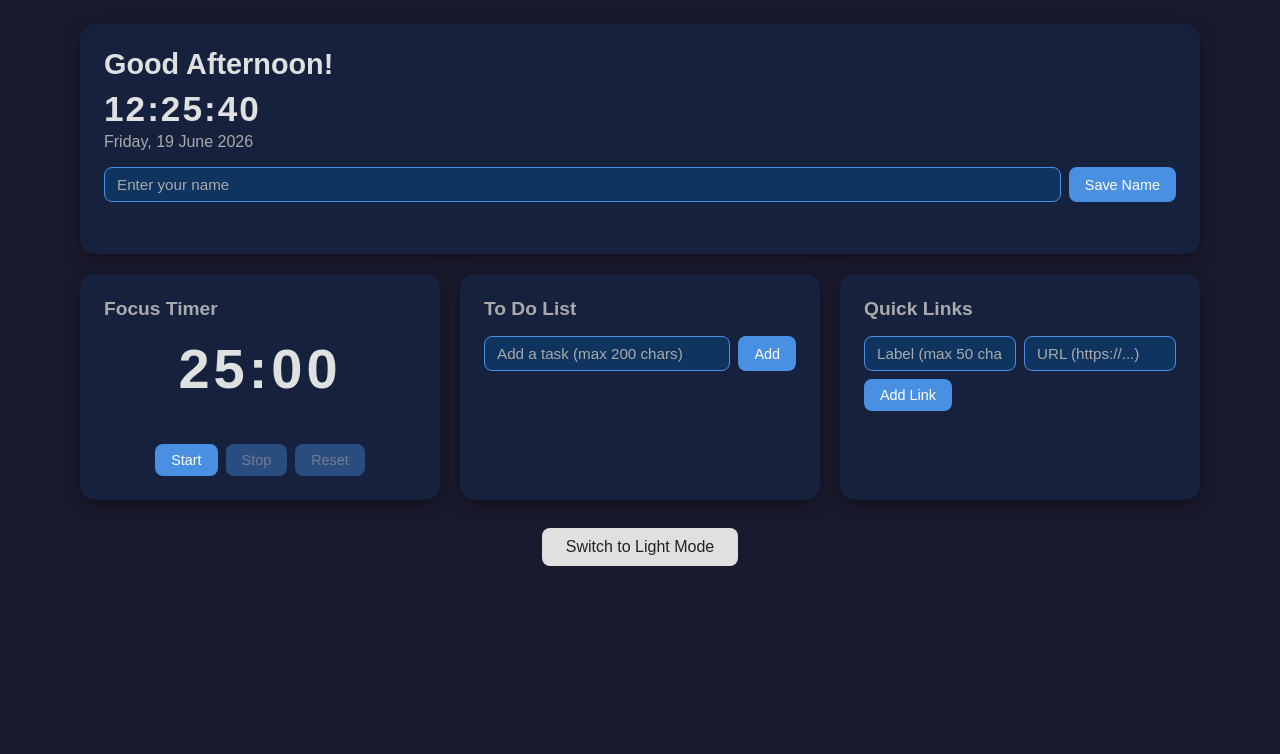
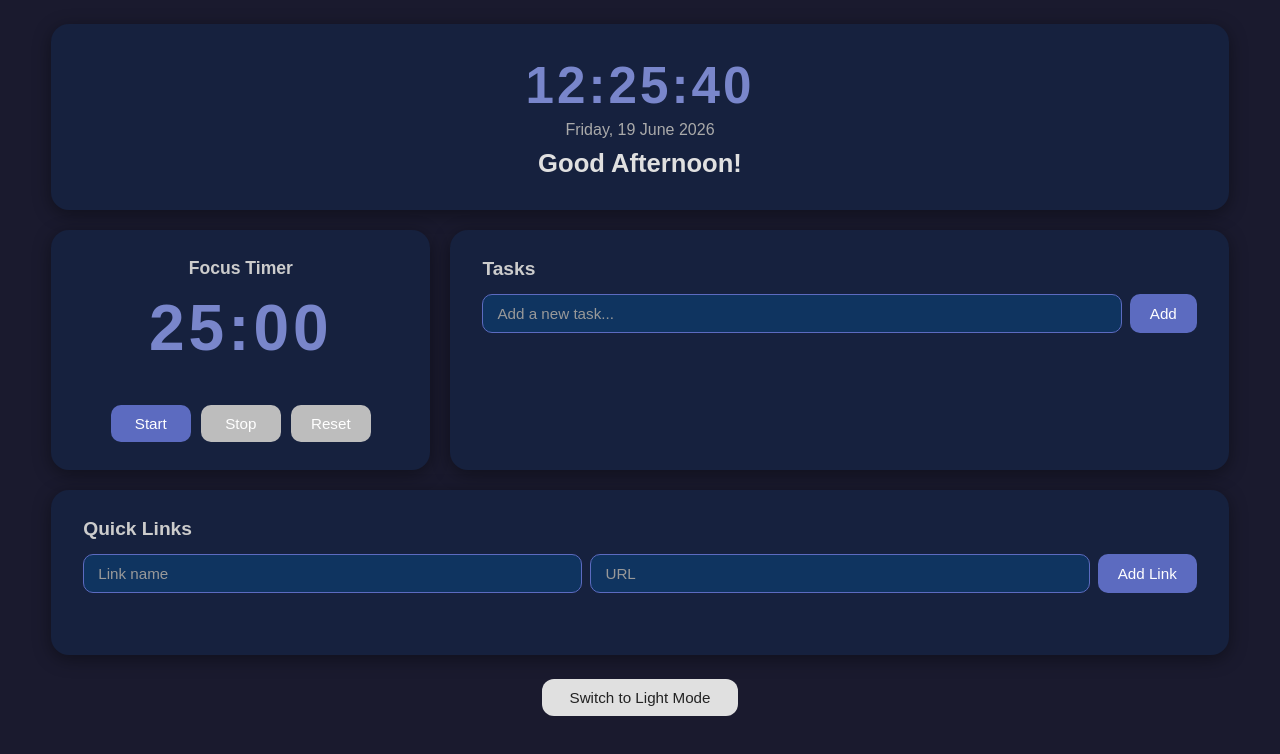
Before and after one commit to siddik-bot/CodingCamp-15June26-Muhammad-Siddik, a plain HTML site: page index.html in a window 1280 px wide. Both pictures are taken after a click on the button "Switch to Dark Mode". Drawn offline with Linux system fonts and the light colour scheme.

Commit message:
Initial Life Dashboard Project

```diff
--- a/css/style.css
+++ b/css/style.css
@@ -14,7 +14,8 @@
 
 body {
   font-family: Arial, sans-serif;
-  background: #f2f2f2;
+  /* Light green background */
+  background: #d4edda;
   color: #222;
   min-height: 100vh;
   transition: background 0.3s, color 0.3s;
@@ -22,50 +23,55 @@ body {
 
 /* ------------------------------------------------------------
    LAYOUT — RESPONSIVE GRID (Req 12)
+   Desktop: greeting full-width, then 2-col, then links below
    ------------------------------------------------------------ */
 
 .container {
-  width: 90%;
-  max-width: 1400px;
+  width: 92%;
+  max-width: 1200px;
   margin: 0 auto;
-  padding: 24px 16px;
+  padding: 24px 0;
   display: grid;
   gap: 20px;
-  /* Mobile-first: single column (Req 12.2) */
+  /* Mobile: single column */
   grid-template-columns: 1fr;
+  grid-template-areas:
+    "greeting"
+    "timer"
+    "tasks"
+    "links"
+    "darkmode";
 }
 
-/* Two-column at 768px–1279px (Req 12.3) */
+/* Two-column at 768px–1279px */
 @media (min-width: 768px) and (max-width: 1279px) {
   .container {
     grid-template-columns: 1fr 1fr;
-  }
-
-  /* Greeting spans full width */
-  .card--greeting {
-    grid-column: 1 / -1;
-  }
-
-  /* Dark mode button spans full width */
-  .darkmode-row {
-    grid-column: 1 / -1;
+    grid-template-areas:
+      "greeting greeting"
+      "timer    tasks"
+      "links    links"
+      "darkmode darkmode";
   }
 }
 
-/* Three+ columns at 1280px and above (Req 12.4) */
+/* Three columns at 1280px+ */
 @media (min-width: 1280px) {
   .container {
-    grid-template-columns: repeat(3, 1fr);
-  }
-
-  .card--greeting {
-    grid-column: 1 / -1;
-  }
-
-  .darkmode-row {
-    grid-column: 1 / -1;
+    grid-template-columns: 1fr 1fr 1fr;
+    grid-template-areas:
+      "greeting greeting greeting"
+      "timer    tasks    tasks"
+      "links    links    links"
+      "darkmode darkmode darkmode";
   }
 }
+
+.card--greeting { grid-area: greeting; }
+.card--timer    { grid-area: timer; }
+.card--tasks    { grid-area: tasks; }
+.card--links    { grid-area: links; }
+.darkmode-row   { grid-area: darkmode; }
 
 /* ------------------------------------------------------------
    CARD
@@ -73,141 +79,140 @@ body {
 
 .card {
   background: #fff;
-  padding: 24px;
-  border-radius: 15px;
-  box-shadow: 0 5px 15px rgba(0, 0, 0, 0.1);
-}
-
-h1 {
-  font-size: 1.8rem;
-  margin-bottom: 4px;
-}
-
-h2 {
-  font-size: 1.2rem;
-  margin-bottom: 16px;
-  color: #444;
+  padding: 28px 32px;
+  border-radius: 18px;
+  box-shadow: 0 4px 18px rgba(0, 0, 0, 0.08);
 }
 
 /* ------------------------------------------------------------
-   GREETING WIDGET (Req 1, 2, 3)
+   GREETING WIDGET
    ------------------------------------------------------------ */
 
+.card--greeting {
+  text-align: center;
+  padding: 32px;
+}
+
 #clock {
-  font-size: 2.2rem;
+  font-size: 3.2rem;
   font-weight: bold;
-  letter-spacing: 2px;
-  margin: 8px 0 4px;
+  color: #5c6bc0;
+  letter-spacing: 3px;
+  margin-bottom: 6px;
 }
 
 #date {
   font-size: 1rem;
-  color: #666;
-  margin-bottom: 16px;
+  color: #555;
+  margin-bottom: 10px;
 }
 
-.username-form {
-  display: flex;
-  gap: 8px;
-  flex-wrap: wrap;
-  margin-top: 12px;
-}
-
-.username-form input {
-  flex: 1;
-  min-width: 160px;
-  padding: 8px 12px;
-  border: 1px solid #ccc;
-  border-radius: 8px;
-  font-size: 0.95rem;
+#greeting {
+  font-size: 1.6rem;
+  font-weight: bold;
+  color: #222;
 }
 
 /* ------------------------------------------------------------
-   TIMER (Req 4)
+   FOCUS TIMER
    ------------------------------------------------------------ */
 
+.card--timer {
+  text-align: center;
+}
+
+.card--timer h2 {
+  font-size: 1.1rem;
+  font-weight: bold;
+  color: #333;
+  margin-bottom: 12px;
+}
+
 .timer-display {
-  font-size: 3.5rem;
+  font-size: 4rem;
   font-weight: bold;
-  text-align: center;
+  color: #5c6bc0;
   letter-spacing: 4px;
-  margin: 12px 0;
+  margin: 12px 0 8px;
 }
 
 .timer-notification {
-  text-align: center;
   color: #e63946;
   font-weight: bold;
   min-height: 1.4em;
-  margin-bottom: 8px;
+  margin-bottom: 12px;
+  font-size: 0.9rem;
 }
 
 .timer-controls {
   display: flex;
-  gap: 8px;
+  gap: 10px;
   justify-content: center;
   flex-wrap: wrap;
 }
 
-/* ------------------------------------------------------------
-   BUTTONS
-   ------------------------------------------------------------ */
-
-button {
-  padding: 8px 16px;
-  border: none;
-  border-radius: 8px;
-  cursor: pointer;
-  font-size: 0.9rem;
-  background: #4a90e2;
+.timer-controls button {
+  min-width: 80px;
+  background: #5c6bc0;
   color: #fff;
-  transition: background 0.2s, opacity 0.2s;
+  border-radius: 10px;
+  padding: 10px 18px;
+  font-size: 0.95rem;
 }
 
-button:hover:not(:disabled) {
-  background: #357abd;
+.timer-controls button:hover:not(:disabled) {
+  background: #3f51b5;
 }
 
-button:disabled {
-  opacity: 0.4;
+.timer-controls button:disabled {
+  background: #bdbdbd;
   cursor: not-allowed;
-}
-
-button.btn-edit {
-  background: #f0a500;
-}
-
-button.btn-edit:hover:not(:disabled) {
-  background: #c98400;
-}
-
-button.btn-delete {
-  background: #e63946;
-}
-
-button.btn-delete:hover:not(:disabled) {
-  background: #c0282f;
+  opacity: 1;
 }
 
 /* ------------------------------------------------------------
-   TASK INPUT
+   TASKS
    ------------------------------------------------------------ */
+
+.card--tasks h2 {
+  font-size: 1.2rem;
+  font-weight: bold;
+  color: #333;
+  margin-bottom: 14px;
+}
 
 .task-input-row {
   display: flex;
   gap: 8px;
-  flex-wrap: wrap;
-  margin-bottom: 8px;
+  margin-bottom: 6px;
 }
 
 .task-input-row input {
   flex: 1;
-  min-width: 160px;
+  padding: 10px 14px;
+  border: 1.5px solid #c5cae9;
+  border-radius: 10px;
+  font-size: 0.95rem;
+  outline: none;
+  transition: border-color 0.2s;
 }
 
-/* ------------------------------------------------------------
-   TASK LIST (Req 5–9)
-   ------------------------------------------------------------ */
+.task-input-row input:focus {
+  border-color: #5c6bc0;
+}
+
+.task-input-row button {
+  background: #5c6bc0;
+  color: #fff;
+  border-radius: 10px;
+  padding: 10px 20px;
+  font-size: 0.95rem;
+  white-space: nowrap;
+}
+
+.task-input-row button:hover {
+  background: #3f51b5;
+}
 
 #taskList {
   list-style: none;
@@ -217,109 +222,188 @@ button.btn-delete:hover:not(:disabled) {
 .task-item {
   display: flex;
   align-items: center;
-  gap: 8px;
-  padding: 8px 4px;
-  border-bottom: 1px solid #eee;
-  flex-wrap: wrap;
+  gap: 10px;
+  padding: 10px 4px;
+  border-bottom: 1px solid #f0f0f0;
 }
 
 .task-item:last-child {
   border-bottom: none;
 }
 
+.task-item input[type="checkbox"] {
+  width: 18px;
+  height: 18px;
+  accent-color: #5c6bc0;
+  cursor: pointer;
+  flex-shrink: 0;
+}
+
 .task-title {
   flex: 1;
+  font-size: 0.95rem;
   word-break: break-word;
+  color: #333;
 }
 
 /* Req 7.2 — strikethrough for completed tasks */
 .task-done {
   text-decoration: line-through;
-  color: #999;
+  color: #aaa;
+}
+
+.btn-edit {
+  background: #f0a500;
+  color: #fff;
+  border: none;
+  border-radius: 8px;
+  padding: 6px 12px;
+  font-size: 0.82rem;
+  cursor: pointer;
+  flex-shrink: 0;
+}
+
+.btn-edit:hover {
+  background: #c98400;
+}
+
+.btn-delete {
+  background: #e63946;
+  color: #fff;
+  border: none;
+  border-radius: 8px;
+  padding: 6px 14px;
+  font-size: 0.82rem;
+  cursor: pointer;
+  flex-shrink: 0;
+}
+
+.btn-delete:hover {
+  background: #c0282f;
 }
 
 .edit-input {
   flex: 1;
-  min-width: 120px;
   padding: 6px 10px;
-  border: 1px solid #4a90e2;
-  border-radius: 6px;
+  border: 1.5px solid #5c6bc0;
+  border-radius: 8px;
   font-size: 0.95rem;
+  outline: none;
 }
 
 /* ------------------------------------------------------------
-   QUICK LINKS (Req 10)
+   QUICK LINKS
    ------------------------------------------------------------ */
+
+.card--links h2 {
+  font-size: 1.2rem;
+  font-weight: bold;
+  color: #333;
+  margin-bottom: 14px;
+}
 
 .link-input-group {
   display: flex;
   gap: 8px;
   flex-wrap: wrap;
-  margin-bottom: 8px;
+  margin-bottom: 6px;
 }
 
 .link-input-group input {
   flex: 1;
   min-width: 120px;
+  padding: 10px 14px;
+  border: 1.5px solid #c5cae9;
+  border-radius: 10px;
+  font-size: 0.95rem;
+  outline: none;
+  transition: border-color 0.2s;
 }
 
-#linkList {
-  list-style: none;
-  margin-top: 8px;
+.link-input-group input:focus {
+  border-color: #5c6bc0;
 }
 
-.link-item {
+.link-input-group button {
+  background: #5c6bc0;
+  color: #fff;
+  border: none;
+  border-radius: 10px;
+  padding: 10px 20px;
+  font-size: 0.95rem;
+  cursor: pointer;
+  white-space: nowrap;
+}
+
+.link-input-group button:hover {
+  background: #3f51b5;
+}
+
+/* Link pills — like the buttons with × in the screenshot */
+.link-pills {
+  display: flex;
+  flex-wrap: wrap;
+  gap: 10px;
+  margin-top: 12px;
+}
+
+.link-pill {
+  display: inline-flex;
+  align-items: center;
+  gap: 8px;
+  background: #5c6bc0;
+  color: #fff;
+  border-radius: 10px;
+  padding: 8px 14px;
+  font-size: 0.9rem;
+  text-decoration: none;
+}
+
+.link-pill a {
+  color: #fff;
+  text-decoration: none;
+}
+
+.link-pill:hover {
+  background: #3f51b5;
+}
+
+.link-pill-delete {
+  background: rgba(255,255,255,0.25);
+  border: none;
+  border-radius: 50%;
+  width: 20px;
+  height: 20px;
+  color: #fff;
+  font-size: 0.8rem;
+  cursor: pointer;
   display: flex;
   align-items: center;
-  gap: 8px;
-  padding: 6px 4px;
-  border-bottom: 1px solid #eee;
+  justify-content: center;
+  padding: 0;
+  flex-shrink: 0;
+  line-height: 1;
 }
 
-.link-item:last-child {
-  border-bottom: none;
-}
-
-.link-item a {
-  flex: 1;
-  color: #4a90e2;
-  text-decoration: none;
-  word-break: break-all;
-}
-
-.link-item a:hover {
-  text-decoration: underline;
+.link-pill-delete:hover {
+  background: rgba(255,255,255,0.45);
 }
 
 /* ------------------------------------------------------------
-   SHARED INPUTS
+   SHARED
    ------------------------------------------------------------ */
 
-input[type="text"],
-input[type="url"] {
-  padding: 8px 12px;
-  border: 1px solid #ccc;
-  border-radius: 8px;
-  font-size: 0.95rem;
-  width: 100%;
-  transition: border-color 0.2s;
+button {
+  border: none;
+  cursor: pointer;
+  transition: background 0.2s;
 }
-
-input[type="text"]:focus,
-input[type="url"]:focus {
-  outline: none;
-  border-color: #4a90e2;
-}
-
-/* ------------------------------------------------------------
-   VALIDATION MESSAGES
-   ------------------------------------------------------------ */
 
 .error-msg {
   color: #e63946;
-  font-size: 0.85rem;
+  font-size: 0.82rem;
   min-height: 1.2em;
-  margin: 4px 0 8px;
+  margin: 2px 0 6px;
 }
 
 /* ------------------------------------------------------------
@@ -329,17 +413,19 @@ input[type="url"]:focus {
 .darkmode-row {
   display: flex;
   justify-content: center;
-  padding: 8px 0;
+  padding: 4px 0 16px;
 }
 
 #darkModeBtn {
-  background: #555;
-  padding: 10px 24px;
-  font-size: 1rem;
+  background: #5c6bc0;
+  color: #fff;
+  border-radius: 12px;
+  padding: 10px 28px;
+  font-size: 0.95rem;
 }
 
 #darkModeBtn:hover {
-  background: #333;
+  background: #3f51b5;
 }
 
 /* ------------------------------------------------------------
@@ -353,41 +439,54 @@ body.dark {
 
 body.dark .card {
   background: #16213e;
-  box-shadow: 0 5px 15px rgba(0, 0, 0, 0.4);
+  box-shadow: 0 4px 18px rgba(0, 0, 0, 0.4);
 }
 
-body.dark h2 {
-  color: #aaa;
+body.dark #clock {
+  color: #7986cb;
 }
 
 body.dark #date {
   color: #aaa;
 }
 
-body.dark input[type="text"],
-body.dark input[type="url"],
-body.dark .edit-input {
-  background: #0f3460;
+body.dark #greeting {
   color: #e0e0e0;
-  border-color: #4a90e2;
 }
 
-body.dark input[type="text"]::placeholder,
-body.dark input[type="url"]::placeholder {
-  color: #aaa;
+body.dark .card--timer h2,
+body.dark .card--tasks h2,
+body.dark .card--links h2 {
+  color: #ccc;
 }
 
-body.dark .task-item,
-body.dark .link-item {
-  border-bottom-color: #333;
+body.dark .timer-display {
+  color: #7986cb;
+}
+
+body.dark .task-title {
+  color: #ddd;
+}
+
+body.dark .task-item {
+  border-bottom-color: #2a2a4a;
 }
 
 body.dark .task-done {
   color: #666;
 }
 
-body.dark .link-item a {
-  color: #74b5f5;
+body.dark .task-input-row input,
+body.dark .link-input-group input,
+body.dark .edit-input {
+  background: #0f3460;
+  color: #e0e0e0;
+  border-color: #5c6bc0;
+}
+
+body.dark .task-input-row input::placeholder,
+body.dark .link-input-group input::placeholder {
+  color: #999;
 }
 
 body.dark #darkModeBtn {
--- a/index.html
+++ b/index.html
@@ -6,11 +6,12 @@
   <title>Life Dashboard</title>
   <link rel="stylesheet" href="css/style.css">
   <script>
-    /* Apply dark mode before paint to prevent flash (Req 11.4, 13.1) */
+    /* Apply dark mode before paint to prevent flash (Req 11.4) */
     (function () {
       try {
         if (localStorage.getItem("darkMode") === "true") {
           document.documentElement.classList.add("dark");
+          document.body && document.body.classList.add("dark");
         }
       } catch (e) {}
     })();
@@ -20,25 +21,15 @@
 
   <div class="container">
 
-    <!-- GREETING WIDGET (Req 1, 2, 3) -->
+    <!-- GREETING WIDGET — full width top -->
     <div class="card card--greeting">
-      <h1 id="greeting">Hello</h1>
       <p id="clock">--:--:--</p>
       <p id="date">Date unavailable</p>
-      <div class="username-form">
-        <input
-          id="usernameInput"
-          type="text"
-          placeholder="Enter your name"
-          maxlength="50"
-          aria-label="Username">
-        <button id="usernameSaveBtn" onclick="saveUsername()">Save Name</button>
-      </div>
-      <p id="usernameError" class="error-msg" aria-live="polite"></p>
+      <h1 id="greeting">Hello</h1>
     </div>
 
-    <!-- FOCUS TIMER (Req 4) -->
-    <div class="card">
+    <!-- FOCUS TIMER -->
+    <div class="card card--timer">
       <h2>Focus Timer</h2>
       <div id="timerDisplay" class="timer-display">25:00</div>
       <p id="timerNotification" class="timer-notification" aria-live="polite"></p>
@@ -49,14 +40,14 @@
       </div>
     </div>
 
-    <!-- TO DO LIST (Req 5, 6, 7, 8, 9) -->
-    <div class="card">
-      <h2>To Do List</h2>
+    <!-- TASKS -->
+    <div class="card card--tasks">
+      <h2>Tasks</h2>
       <div class="task-input-row">
         <input
           id="taskInput"
           type="text"
-          placeholder="Add a task (max 200 chars)"
+          placeholder="Add a new task..."
           maxlength="200"
           aria-label="New task title">
         <button onclick="addTask()">Add</button>
@@ -65,29 +56,29 @@
       <ul id="taskList"></ul>
     </div>
 
-    <!-- QUICK LINKS (Req 10) -->
-    <div class="card">
+    <!-- QUICK LINKS -->
+    <div class="card card--links">
       <h2>Quick Links</h2>
       <div class="link-input-group">
         <input
           id="linkLabel"
           type="text"
-          placeholder="Label (max 50 chars)"
+          placeholder="Link name"
           maxlength="50"
           aria-label="Link label">
         <input
           id="linkUrl"
           type="text"
-          placeholder="URL (https://...)"
+          placeholder="URL"
           maxlength="2048"
           aria-label="Link URL">
         <button onclick="addLink()">Add Link</button>
       </div>
       <p id="linkError" class="error-msg" aria-live="polite"></p>
-      <ul id="linkList"></ul>
+      <div id="linkList" class="link-pills"></div>
     </div>
 
-    <!-- DARK MODE TOGGLE (Req 11) -->
+    <!-- DARK MODE TOGGLE -->
     <div class="darkmode-row">
       <button id="darkModeBtn" onclick="toggleDarkMode()">Switch to Dark Mode</button>
     </div>
```
Also changed, not shown: js/script.js (+7 -7 lines).
